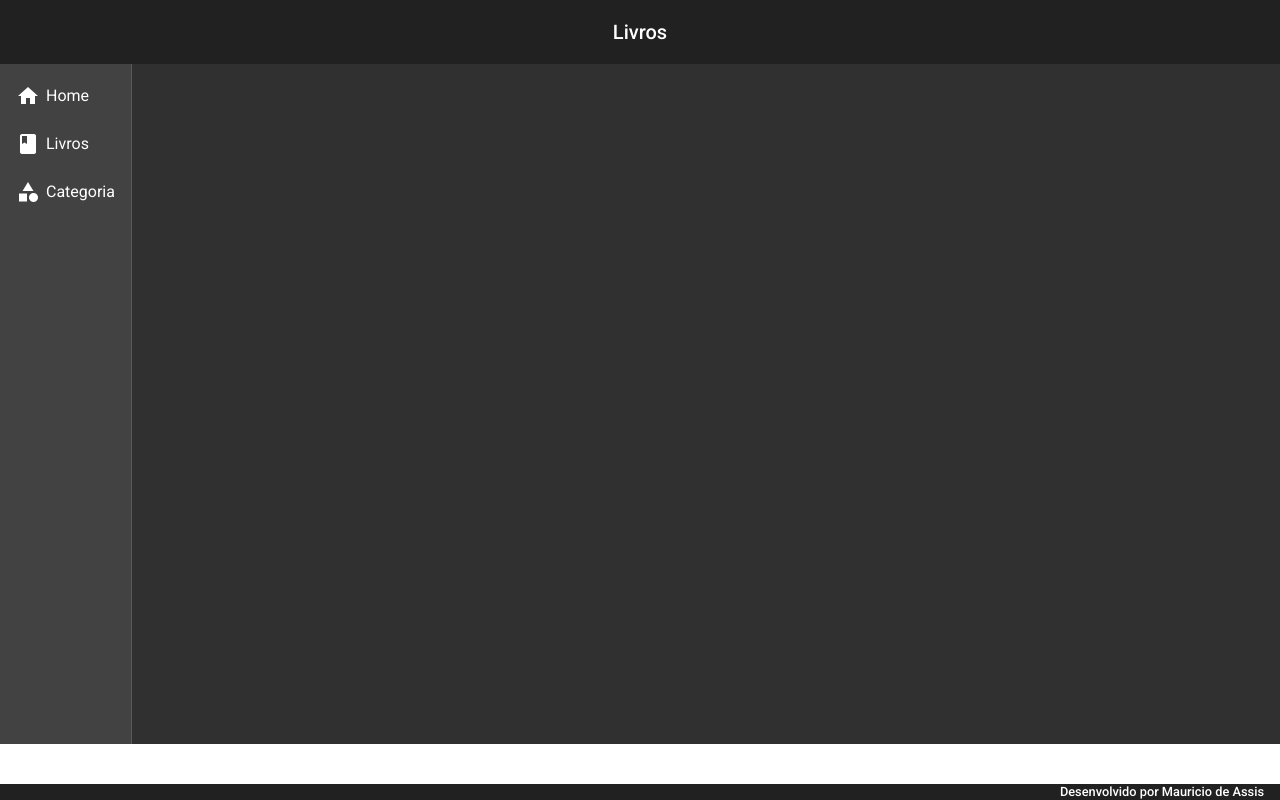
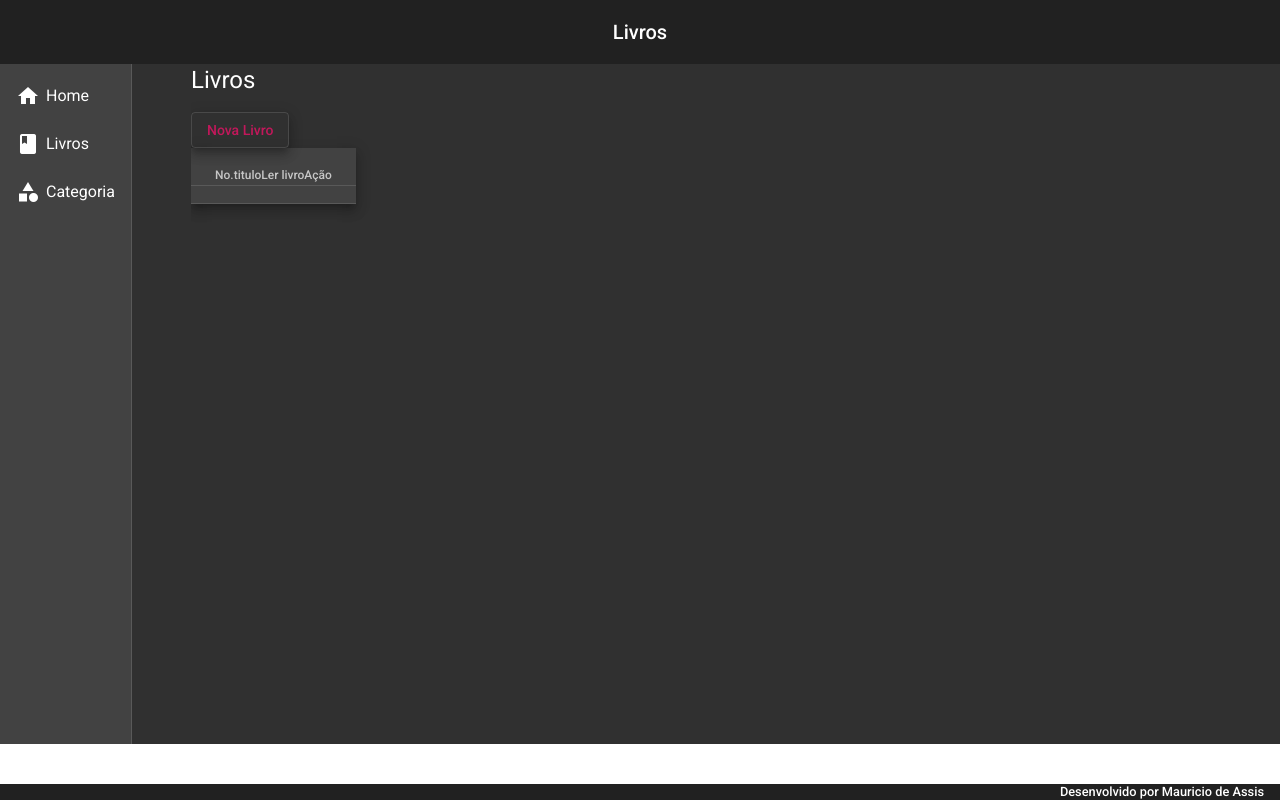
Before and after one commit to mauricioassisrt/Curso-angular-dicas-de-um-dev, an Angular app in the folder bookstore-front/: page /categorias/1/livros in a window 1280 px wide. Before the commit this address led to /. Built offline with nearby package versions, Linux system fonts and the light colour scheme.

Commit message:
component livro criado

```diff
--- a/bookstore-front/src/app/app-routing.module.ts
+++ b/bookstore-front/src/app/app-routing.module.ts
@@ -5,6 +5,7 @@ import { CategoriaReadComponent } from './components/views/categoria/categoria-r
 import { HomeComponent } from './components/views/home/home.component';
 import { CategoriaDeleteComponent } from './components/views/categoria/categoria-delete/categoria-delete.component';
 import { CategoriaUpdateComponent } from './components/views/categoria/categoria-update/categoria-update.component';
+import { LivroReadAllComponent } from './components/views/livro/livro-read-all/livro-read-all.component';
 
 const routes: Routes = [
   {
@@ -26,8 +27,11 @@ const routes: Routes = [
   {
     path:'categorias/update/:id',
     component: CategoriaUpdateComponent
+  },
+  {
+    path:'categorias/:id_cat/livros',
+    component: LivroReadAllComponent
   }
-
 
 
 
--- a/bookstore-front/src/app/app.module.ts
+++ b/bookstore-front/src/app/app.module.ts
@@ -25,6 +25,7 @@ import {MatInputModule} from '@angular/material/input';
 import {MatSnackBarModule} from '@angular/material/snack-bar';
 import { CategoriaDeleteComponent } from './components/views/categoria/categoria-delete/categoria-delete.component';
 import { CategoriaUpdateComponent } from './components/views/categoria/categoria-update/categoria-update.component';
+import { LivroReadAllComponent } from './components/views/livro/livro-read-all/livro-read-all.component';
 @NgModule({
   declarations: [
     AppComponent,
@@ -35,7 +36,8 @@ import { CategoriaUpdateComponent } from './components/views/categoria/categoria
     CategoriaReadComponent,
     CategoriaCreateComponent,
     CategoriaDeleteComponent,
-    CategoriaUpdateComponent
+    CategoriaUpdateComponent,
+    LivroReadAllComponent
   ],
   imports: [
     BrowserModule,
--- a/bookstore-front/src/app/components/views/categoria/categoria-read/categoria-read.component.html
+++ b/bookstore-front/src/app/components/views/categoria/categoria-read/categoria-read.component.html
@@ -31,7 +31,7 @@
         <th mat-header-cell *matHeaderCellDef> Livro </th>
 
         <td mat-cell *matCellDef="let row">
-          <a routerLink="">
+          <a routerLink="{{ row.id }}/livros">
             <i class="material-icons ">
              book
             </i>
--- /dev/null
+++ b/bookstore-front/src/app/components/views/livro/livro-read-all/livro-read-all.component.html
@@ -0,0 +1,58 @@
+<div class="content">
+    <div class="title">
+      <h1>Livros</h1>
+    </div>
+    <button mat-stroked-button color="primary" class="mat-elevation-z8" >Nova Livro</button>
+
+    <div class="table">
+      <table mat-table  class="mat-elevation-z8 ">
+
+        <!--- Note that these columns can be defined in any order.
+                The actual rendered columns are set as a property on the row definition" -->
+
+        <!-- Position Column -->
+        <ng-container matColumnDef="id">
+          <th mat-header-cell *matHeaderCellDef> No. </th>
+          <td mat-cell *matCellDef="let row"> {{row.id}} </td>
+        </ng-container>
+
+        <!-- Name Column -->
+        <ng-container matColumnDef="titulo">
+          <th mat-header-cell *matHeaderCellDef> titulo </th>
+          <td mat-cell *matCellDef="let row"> {{row.titulo}} </td>
+        </ng-container>
+
+
+        <ng-container matColumnDef="livros">
+          <th mat-header-cell *matHeaderCellDef> Ler livro </th>
+
+          <td mat-cell *matCellDef="let row">
+            <a >
+              <i class="material-icons ">
+               view
+              </i>
+            </a>
+          </td>
+        </ng-container>
+        <!-- Symbol Column -->
+        <ng-container matColumnDef="action">
+          <th mat-header-cell *matHeaderCellDef>Ação </th>
+          <td mat-cell *matCellDef="let row">
+            <a routerLink="update/{{ row.id }}" class="edit">
+              <i class="material-icons ">
+                edit
+              </i>
+            </a>
+            <a routerLink="delete/{{ row.id }}" class="delete">
+              <i class="material-icons ">
+                delete
+              </i>
+            </a>
+          </td>
+        </ng-container>
+        <mat-header-row class="mat-header" *matHeaderRowDef="displayedColumns"></mat-header-row>
+        <mat-row *matRowDef="let row; columns: displayedColumns;"></mat-row>
+      </table>
+    </div>
+
+  </div>
--- /dev/null
+++ b/bookstore-front/src/app/components/views/livro/livro-read-all/livro-read-all.component.ts
@@ -0,0 +1,15 @@
+import { Component, OnInit } from '@angular/core';
+
+@Component({
+  selector: 'app-livro-read-all',
+  templateUrl: './livro-read-all.component.html',
+  styleUrls: ['./livro-read-all.component.css']
+})
+export class LivroReadAllComponent implements OnInit {
+  displayedColumns:string[]=['id', 'titulo', 'livros', 'action']
+  constructor() { }
+
+  ngOnInit(): void {
+  }
+
+}
```
Also changed, not shown: bookstore-front/src/app/components/views/livro/livro-read-all/livro-read-all.component.css (added).
